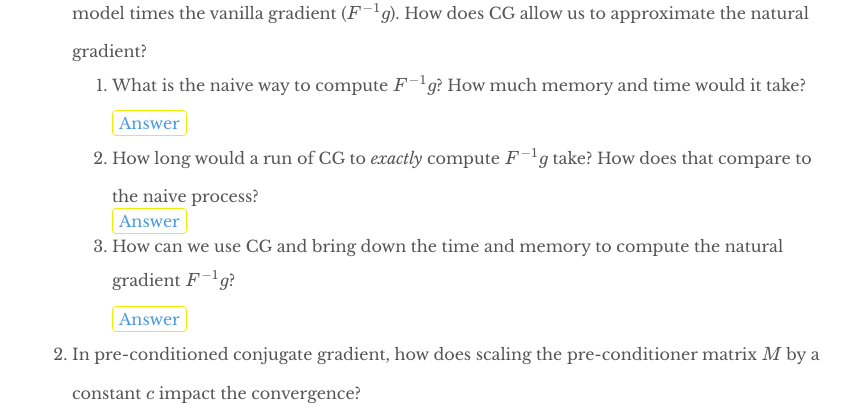
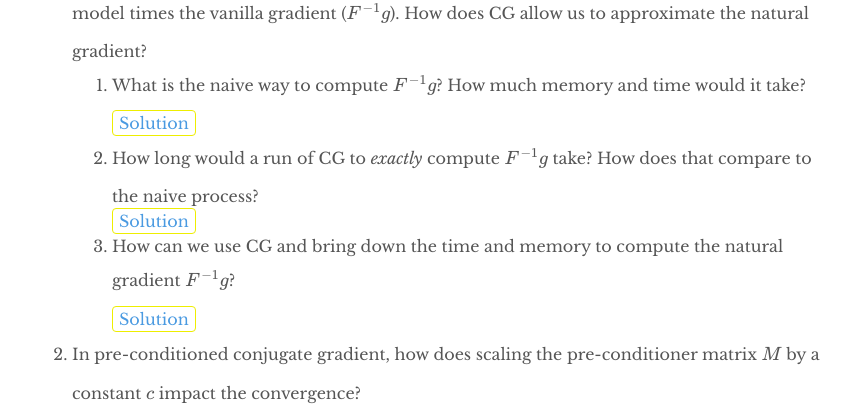
Before and after one commit to depthfirstlearning/depthfirstlearning.com, a Jekyll site: the page built from _posts/2018-06-19-TRPO.markdown, in a window 1280 px wide and 900 px high, scrolled down 5066 px. Shown: the part 147-564 px from the top of the window, without its empty margins (208-1071 px from the left). Built offline with Jekyll 4.4.1, drawn with Linux system fonts in a browser that asks for light colours; formulas are drawn with MathJax 3.

Commit message:
Answer -> Solution

```diff
--- a/_posts/2018-06-19-TRPO.markdown
+++ b/_posts/2018-06-19-TRPO.markdown
@@ -226,7 +226,7 @@ improvement.
   1. Remember that the natural gradient of a model is the Fisher information matrix of that model times the
      vanilla gradient ($$F^{-1}g$$). How does CG allow us to approximate the natural gradient?
       1. What is the naive way to compute $$F^{-1}g$$? How much memory and time would it take?
-         <details><summary>Answer</summary>
+         <details><summary>Solution</summary>
          Assume we have an estimate of \(F\) (by the process
          in section 7 of <a href="/assets/k-fac-tutorial.pdf">Matt Johnson's tutorial</a>).
          Storing \(F\) would take space proportional to \(n^2\), and inverting \(F\) would take
@@ -234,14 +234,14 @@ improvement.
          </details>
       2. How long would a run of CG to *exactly* compute $$F^{-1}g$$ take? How does that compare
          to the naive process?
-         <details><summary>Answer</summary>
+         <details><summary>Solution</summary>
          Each iteration of CG computes \(Fv\) for some vector \(v\), which would take time
          proportional to \(n^2\). CG converges to the true answer after \(n\) steps, so in total
          it would take time proportional to \(n^3\). This process ends up being slower than directly inverting
          the Fisher naively and uses the same amount of memory.
          </details>
       3. How can we use CG and bring down the time and memory to compute the natural gradient $$F^{-1}g$$?
-         <details><summary>Answer</summary>
+         <details><summary>Solution</summary>
          <ol>
            <li>
              Use the closed form estimate of \(Fv\) for arbitrary \(v\), as described in section A of <a href="/assets/k-fac-tutorial.pdf">Matt Johnson's tutorial</a>)
```
